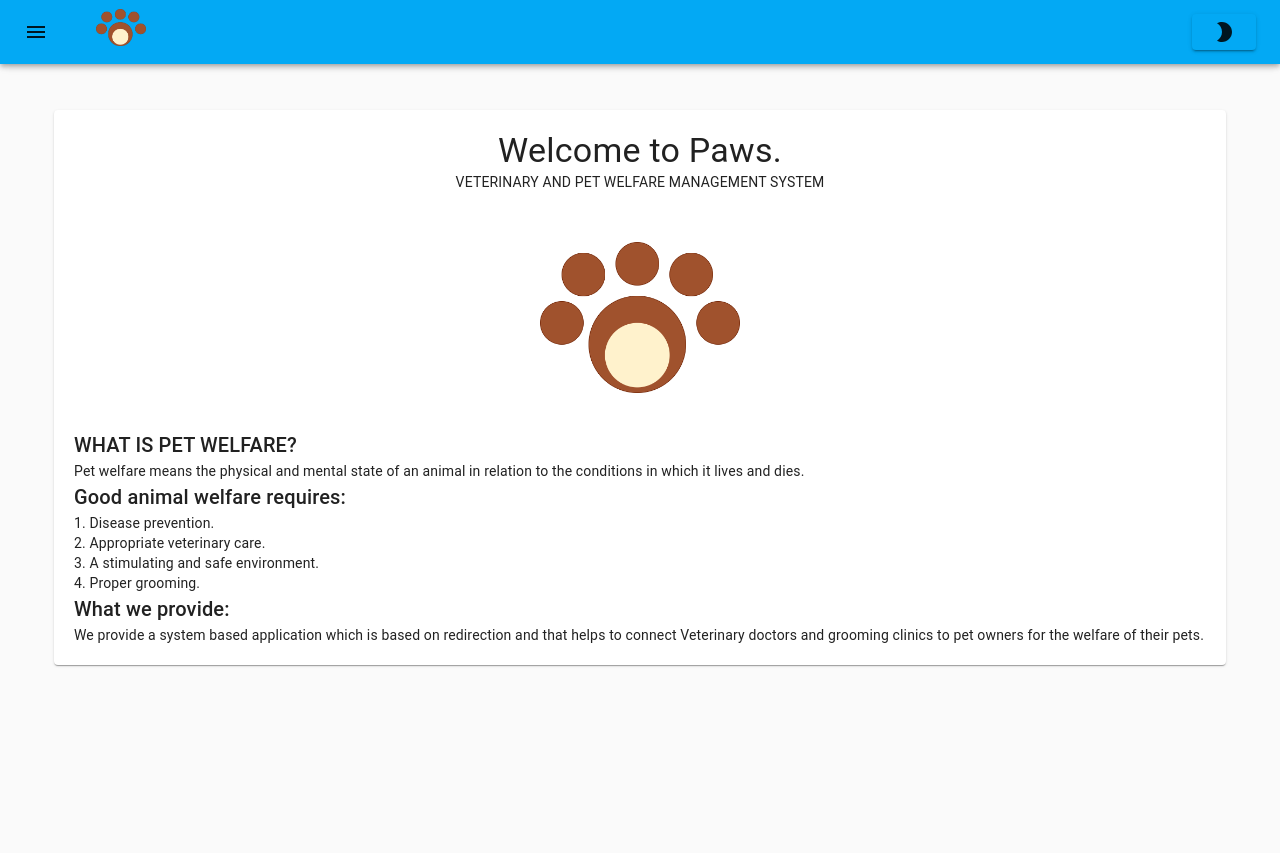
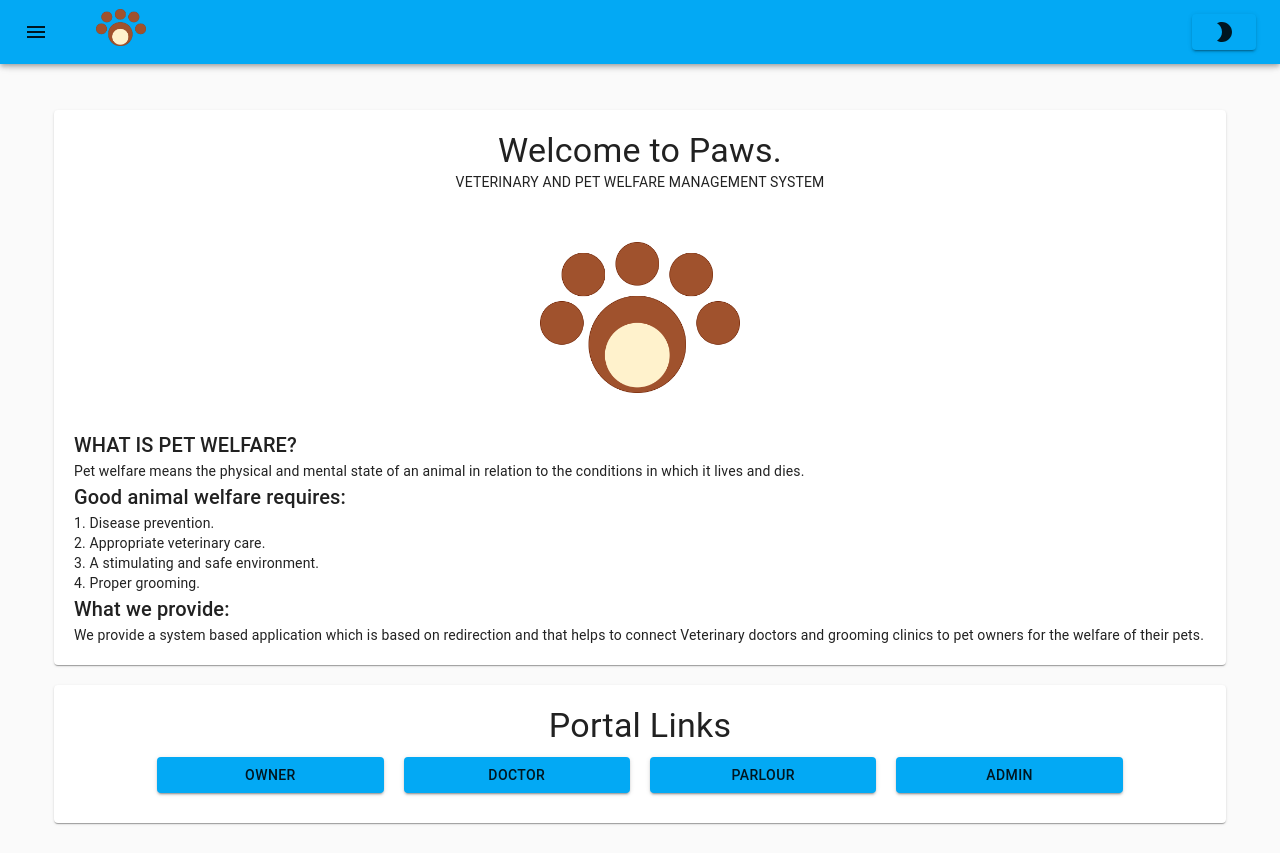
Before and after one commit to amogh-w/Paws, a React (Create React App) app in the folder client/: page / in a window 1280 px wide. Before the commit the page ends 800 px from the top, so only its background shows below. Built offline with nearby package versions, Linux system fonts and the light colour scheme.

Commit message:
Added Links to Landing Page

```diff
--- a/client/src/components/Landing.js
+++ b/client/src/components/Landing.js
@@ -1,7 +1,8 @@
 import React from "react";
-import { Paper, Typography } from "@material-ui/core";
+import { Button, Paper, Typography } from "@material-ui/core";
+import { Link as RouterLink } from "react-router-dom";
 
-import logo from ".\\paws.png";
+import logo from "./paws.png";
 
 const Landing = () => {
   return (
@@ -40,6 +41,47 @@ const Landing = () => {
           pet owners for the welfare of their pets.
         </Typography>
       </Paper>
+      <Paper style={{ margin: "20px", padding: "20px" }}>
+        <div style={{ textAlign: "center" }}>
+          <Typography variant="h4">Portal Links</Typography>
+          <Button
+            to="/owner"
+            color="primary"
+            variant="contained"
+            component={RouterLink}
+            style={{ width: "20%", margin: "10px" }}
+          >
+            Owner
+          </Button>
+          <Button
+            to="/doctor"
+            color="primary"
+            variant="contained"
+            component={RouterLink}
+            style={{ width: "20%", margin: "10px" }}
+          >
+            Doctor
+          </Button>
+          <Button
+            to="/parlour"
+            color="primary"
+            variant="contained"
+            component={RouterLink}
+            style={{ width: "20%", margin: "10px" }}
+          >
+            Parlour
+          </Button>
+          <Button
+            to="/admin"
+            color="primary"
+            variant="contained"
+            component={RouterLink}
+            style={{ width: "20%", margin: "10px" }}
+          >
+            Admin
+          </Button>
+        </div>
+      </Paper>
     </div>
   );
 };
--- a/client/src/components/Navbar.js
+++ b/client/src/components/Navbar.js
@@ -29,7 +29,7 @@ import clsx from "clsx";
 import makeStyles from "@material-ui/core/styles/makeStyles";
 import useTheme from "@material-ui/core/styles/useTheme";
 
-import logo from ".\\paws.png";
+import logo from "./paws.png";
 
 const Navbar = ({ darkState, handleThemeChange }) => {
   const [open, setOpen] = React.useState(false);
```
